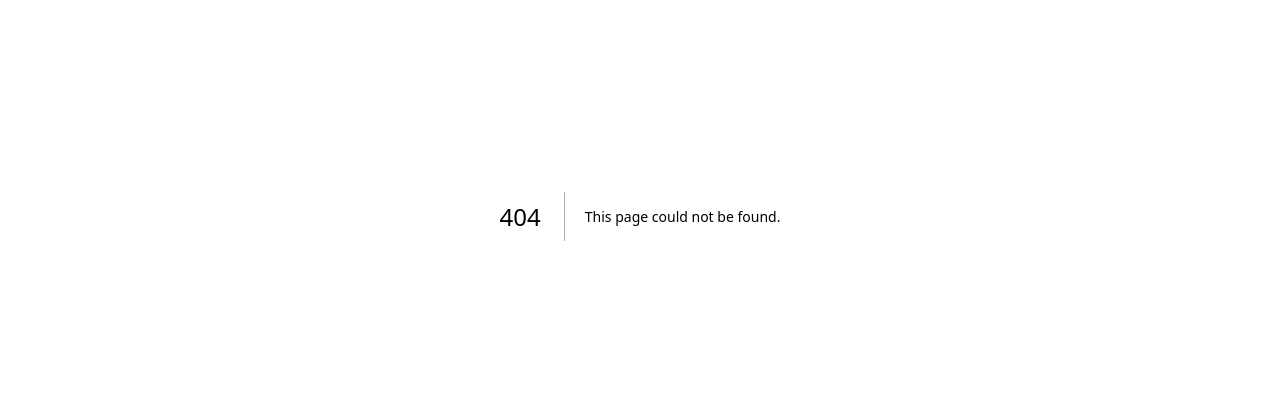
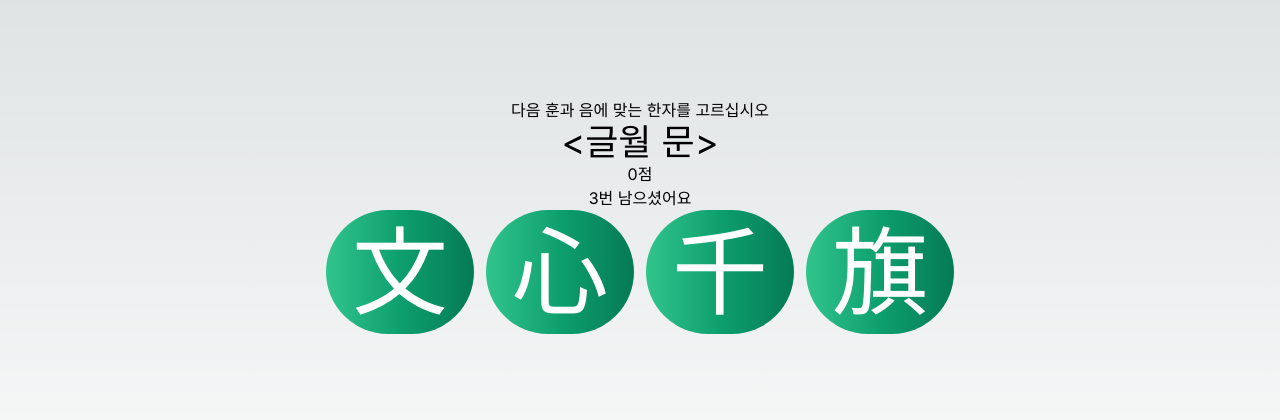
Before and after one commit to divakaivan/hanja-game, a Next.js app: page /7/practice in a window 1280 px wide. Before the commit this address had no page. Shown: the part 184-604 px from the top of the page. Built offline with nearby package versions, Linux system fonts and the light colour scheme.

Commit message:
add level 7 hanja

```diff
--- /dev/null
+++ b/src/app/7/dictionary/page.js
@@ -0,0 +1,6 @@
+import { hanjaLevel7 } from "@/app/globalHanja";
+import HanjaDictionary from "@/app/hanjaDictionary";
+
+export default function Home() {
+  return <HanjaDictionary hanjaLevel={hanjaLevel7} />;
+}
--- /dev/null
+++ b/src/app/7/page.js
@@ -0,0 +1,17 @@
+import Link from "next/link";
+
+export default function Page() {
+  return (
+    <div className="flex text-4xl justify-center items-center h-screen">
+      <div style={{ whiteSpace: "pre-wrap" }}>
+        <p>
+          <Link href="/7/practice">7급 복습</Link>
+        </p>
+
+        <p>
+          <Link href="/7/dictionary">7급 사전</Link>
+        </p>
+      </div>
+    </div>
+  );
+}
--- /dev/null
+++ b/src/app/7/practice/page.js
@@ -0,0 +1,10 @@
+import { hanjaLevel7 } from "@/app/globalHanja";
+import HanjaTestOptions from "@/app/hanjaTestOptions";
+
+export default function Page() {
+  return (
+    <main className="flex justify-center items-center h-screen">
+      <HanjaTestOptions hanjaLevel={hanjaLevel7} />
+    </main>
+  );
+}
--- a/src/app/globalHanja.js
+++ b/src/app/globalHanja.js
@@ -103,3 +103,56 @@ export const hanjaLevel7II = [
   { hanja: "孝", title: "효도 효" },
   { hanja: "後", title: "뒤 후" },
 ];
+
+export const hanjaLevel7 = [
+  {hanja : "歌", title: "노래 가"},
+  {hanja : "口", title: "입 구"},
+  {hanja : "旗", title: "기 기"},
+  {hanja : "同", title: "한가지 동"},
+  {hanja : "洞", title: "골 동 / 밝을 통"},
+  {hanja : "冬", title: "겨울 동"},
+  {hanja : "登", title: "오를 등"},
+  {hanja : "來", title: "올 래"},
+  {hanja : "老", title: "늙을 로"},
+  {hanja : "里", title: "마을 리"},
+  {hanja : "林", title: "수풀 림"},
+  {hanja : "面", title: "낯 면"},
+  {hanja : "命", title: "목숨 명"},
+  {hanja : "文", title: "글월 문"},
+  {hanja : "問", title: "물을 문"},
+  {hanja : "百", title: "일백 백"},
+  {hanja : "夫", title: "지아비 부"},
+  {hanja : "算", title: "셈 산"},
+  {hanja : "色", title: "빛 색"},
+  {hanja : "夕", title: "저녁 석"},
+  {hanja : "少", title: "적을 소"},
+  {hanja : "所", title: "바 소"},
+  {hanja : "數", title: "셈 수"},
+  {hanja : "植", title: "심을 식"},
+  {hanja : "心", title: "마음 심"},
+  {hanja : "語", title: "말씀 어"},
+  {hanja : "然", title: "그럴 연"},
+  {hanja : "有", title: "있을 유"},
+  {hanja : "育", title: "기를 육"},
+  {hanja : "邑", title: "고을 읍"},
+  {hanja : "入", title: "들 입"},
+  {hanja : "字", title: "글자 자"},
+  {hanja : "祖", title: "할아비 조"},
+  {hanja : "住", title: "살 주"},
+  {hanja : "主", title: "임금/주인 주"},
+  {hanja : "重", title: "무거울 중"},
+  {hanja : "紙", title: "종이 지"},
+  {hanja : "地", title: "땅 지"},
+  {hanja : "千", title: "일천 천"},
+  {hanja : "天", title: "하늘 천"},
+  {hanja : "川", title: "내 천"},
+  {hanja : "草", title: "풀 초"},
+  {hanja : "村", title: "마을 촌"},
+  {hanja : "秋", title: "가을 추"},
+  {hanja : "春", title: "봄 춘"},
+  {hanja : "出", title: "날 출"},
+  {hanja : "便", title: "편한 편 / 똥오줌 변"},
+  {hanja : "夏", title: "여름 하"},
+  {hanja : "花", title: "꽃 화"},
+  {hanja : "休", title: "쉴 휴"},
+]
--- a/src/app/hanjaTestOptions.js
+++ b/src/app/hanjaTestOptions.js
@@ -5,8 +5,11 @@ import { selectRandomItems } from "@/app/utils";
 
 const HanjaTestOptions = ({ hanjaLevel }) => {
   const randomHanjaImages = selectRandomItems(hanjaLevel, 4);
-  const randomIndex = Math.floor(Math.random() * randomHanjaImages.length);
-  const randomItem = randomHanjaImages[randomIndex];
+  // const randomIndex = Math.floor(Math.random() * randomHanjaImages.length);
+  // const randomItem = randomHanjaImages[randomIndex];
+
+  const [currentRandomIndex, setCurrentRandomIndex] = useState(0);
+  const randomItem = randomHanjaImages[currentRandomIndex];
 
   const [score, setScore] = useState(0);
   const [result, setResult] = useState(null);
@@ -16,6 +19,10 @@ const HanjaTestOptions = ({ hanjaLevel }) => {
     if (selectedImageTitle === randomItem.title) {
       setScore((prevScore) => prevScore + 1);
       setResult("맞습니다! " + selectedImageTitle + " = " + selectedImageHanja);
+      setCurrentRandomIndex((prevIndex) => {
+        const newIndex = (prevIndex + 1) % randomHanjaImages.length;
+        return newIndex;
+      });
     } else {
       setGuessesLeft((previousGuessesLeft) => previousGuessesLeft - 1);
       setResult(
@@ -28,6 +35,10 @@ const HanjaTestOptions = ({ hanjaLevel }) => {
           " = " +
           randomItem.hanja
       );
+      setCurrentRandomIndex((prevIndex) => {
+        const newIndex = (prevIndex + 1) % randomHanjaImages.length;
+        return newIndex;
+      });
     }
   };
 
--- a/src/app/page.js
+++ b/src/app/page.js
@@ -10,6 +10,9 @@ export default function Home() {
         <p>
           <Link href="/7ii">7급II</Link>
         </p>
+        <p>
+          <Link href="/7">7급</Link>
+        </p>
       </button>
     </main>
   );
```
Also changed, not shown: 1 other file (tests, documents, lock files or other folders).
